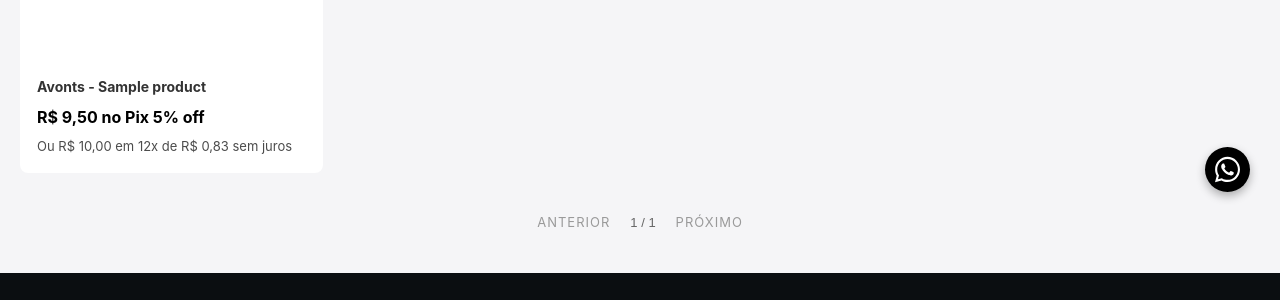
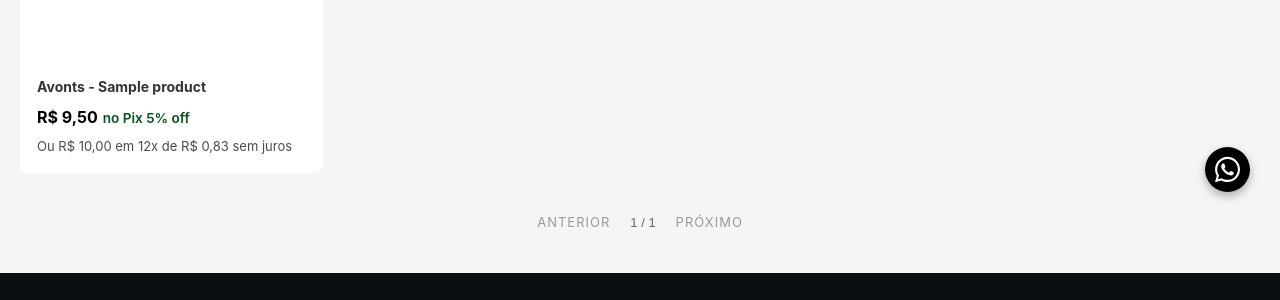
Before and after one commit to MaiconP-Y/flip_style_company, a Django app: page /produtos/?tamanho=35 in a window 1280 px wide. Shown: the part 568-868 px from the top of the page. Run offline with Django 5.2, Linux system fonts and the light colour scheme; data comes from the database, SQL or seed files in the repository; tables that the repository leaves empty hold one stand-in row (values such as "Sample post"); grey boxes marked "Sample" are stand-in pictures.

Commit message:
fix(ui): ajusta responsividade do desconto pix e padding dos tamanhos

```diff
--- a/static/css/base.css
+++ b/static/css/base.css
@@ -328,14 +328,17 @@ footer {
     margin-left: 5px;        /* Espaçamento sutil */
     display: inline-block;   /* Garante o comportamento correto do alinhamento */
 }
+.pix-discount-mini {
+    font-size: 0.85rem;      /* Tamanho menor para não poluir */
+    color: #00551c;        /* Uma cor verde que remete ao Pix */
+    font-weight: 600;        /* Levemente mais fino que o preço principal */
+    margin-left: 5px;        /* Espaçamento sutil */
+    display: inline-block;   /* Garante o comportamento correto do alinhamento */
+}
 
-@media (max-width: 440px) {
+@media (max-width: 462px) {
     .pix-discount-mini {
-        font-size: 0.85rem;      /* Tamanho menor para não poluir */
-        color: #00551c;        /* Uma cor verde que remete ao Pix */
-        font-weight: 600;        /* Levemente mais fino que o preço principal */
         margin-left: 0px;        /* Espaçamento sutil */
-        display: inline-block;
     }
 }
 
--- a/static/css/product_detail.css
+++ b/static/css/product_detail.css
@@ -171,6 +171,7 @@
 
 .size-option {
     position: relative;
+    padding-bottom: 5px;
 }
 
 /* O label vira o botão visual */
```
